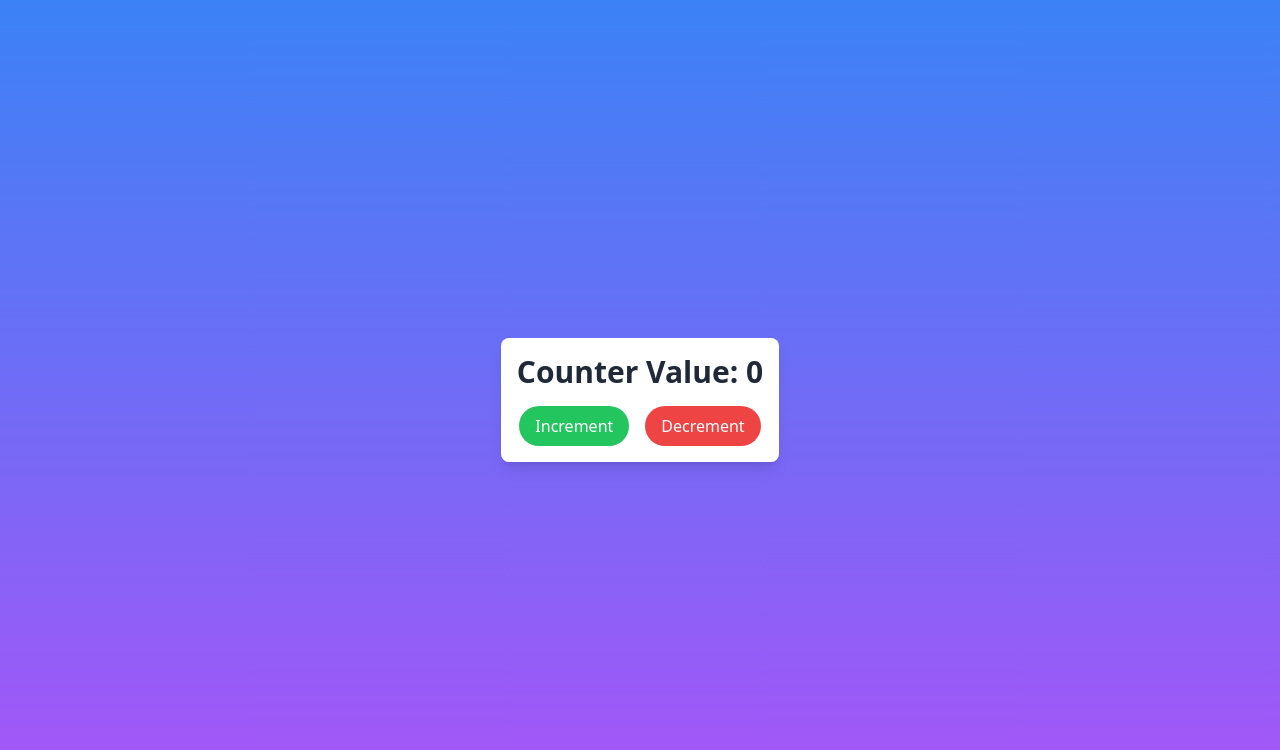
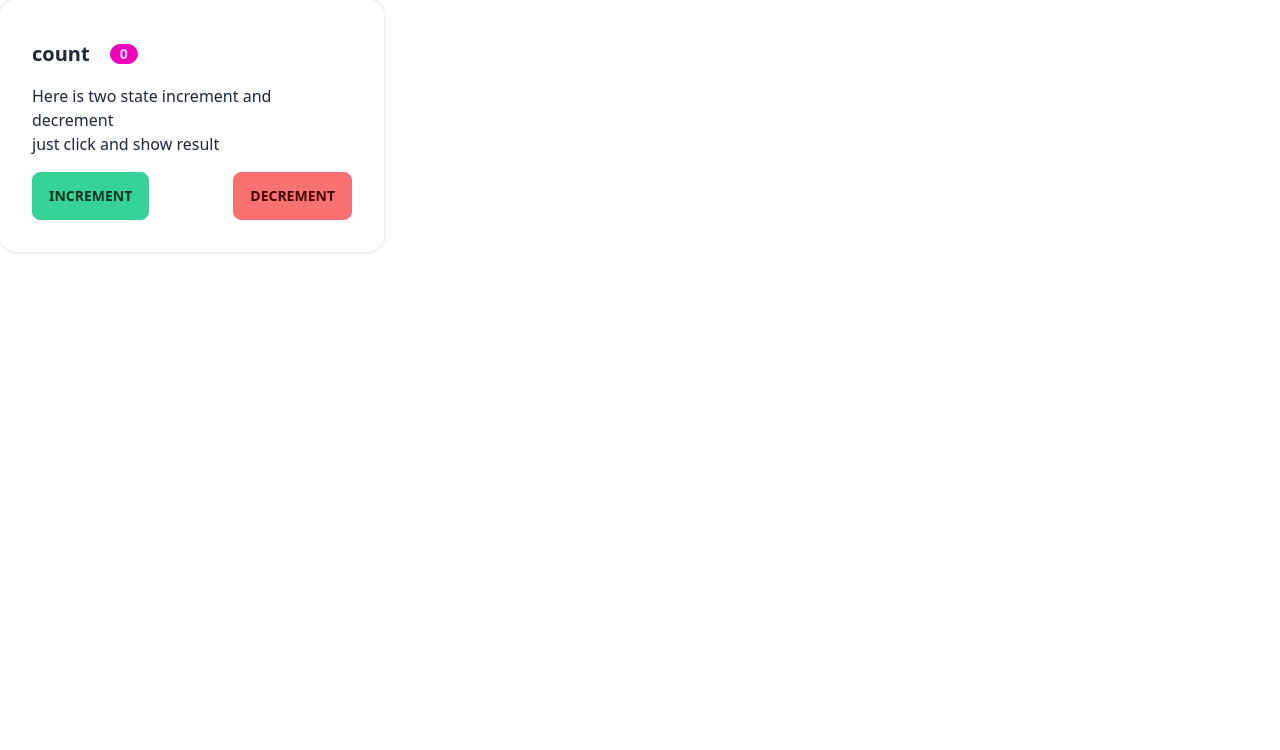
Before and after one commit to IbrahimDev007/React-Redux-Practice, a React app: page / in a window 1280 px wide. Shown: the top 750 px of the page. Built offline with nearby package versions, Linux system fonts and the light colour scheme; the HTML template or start-up script is replaced by a standard one.

Commit message:
tailwind css added for styling

```diff
--- a/package.json
+++ b/package.json
@@ -11,9 +11,13 @@
   },
   "dependencies": {
     "@reduxjs/toolkit": "^1.9.7",
+    "localforage": "^1.10.0",
+    "match-sorter": "^6.3.1",
     "react": "^18.2.0",
     "react-dom": "^18.2.0",
-    "react-redux": "^8.1.3"
+    "react-redux": "^8.1.3",
+    "react-router-dom": "^6.17.0",
+    "sort-by": "^1.2.0"
   },
   "devDependencies": {
     "@types/react": "^18.2.15",
--- a/src/App.tsx
+++ b/src/App.tsx
@@ -1,10 +1,10 @@
-import { Counters } from "./Fetures/Counter/Counters";
+import { Counter } from "./Fetures/Counter/Counters";
 
 function App() {
 	return (
-		<>
-			<Counters />
-		</>
+		<div className="grid grid-cols-2 md:lg:xl:grid-cols-3">
+			<Counter />
+		</div>
 	);
 }
 
--- a/src/Fetures/Counter/Counters.tsx
+++ b/src/Fetures/Counter/Counters.tsx
@@ -2,27 +2,29 @@ import { useSelector, useDispatch } from "react-redux";
 import { RootState } from "../../app/store";
 import { decrement, increment } from "./slice";
 
-export function Counters() {
+export function Counter() {
 	const count = useSelector((state: RootState) => state.counter.value);
 	const dispatch = useDispatch();
 
 	return (
-		<div className="bg-gradient-to-b from-blue-500 to-purple-500 h-screen flex justify-center items-center">
-			<div className="bg-white rounded-lg p-4 shadow-lg">
-				<div className="text-3xl text-gray-800 font-bold text-center mb-4">
-					Counter Value: {count}
-				</div>
-				<div className="flex justify-center space-x-4">
+		<div className="card w-96 glass">
+			<div className="card-body">
+				<h2 className="card-title my-2">
+					count <span className="mx-3 badge badge-secondary">{count}</span>
+				</h2>
+				<p>
+					Here is two state increment and decrement <br />
+					just click and show result
+				</p>
+				<div className="card-actions justify-between mt-2">
 					<button
-						className="bg-green-500 hover:bg-green-600 text-white px-4 py-2 rounded-full focus:outline-none"
-						aria-label="Increment value"
+						className="btn btn-success"
 						onClick={() => dispatch(increment())}
 					>
 						Increment
 					</button>
 					<button
-						className="bg-red-500 hover:bg-red-600 text-white px-4 py-2 rounded-full focus:outline-none"
-						aria-label="Decrement value"
+						className="btn btn-error"
 						onClick={() => dispatch(decrement())}
 					>
 						Decrement
```
Also changed, not shown: 1 other file (tests, documents, lock files or other folders).
